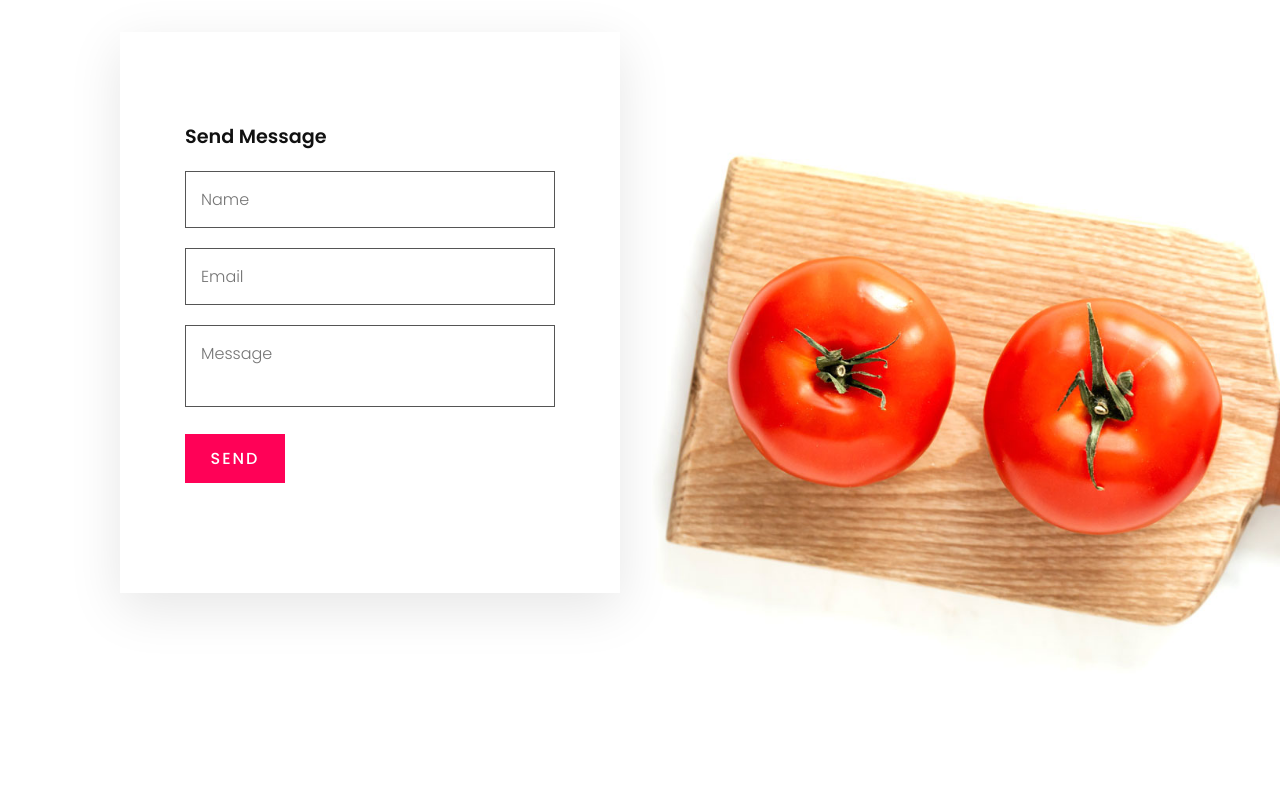
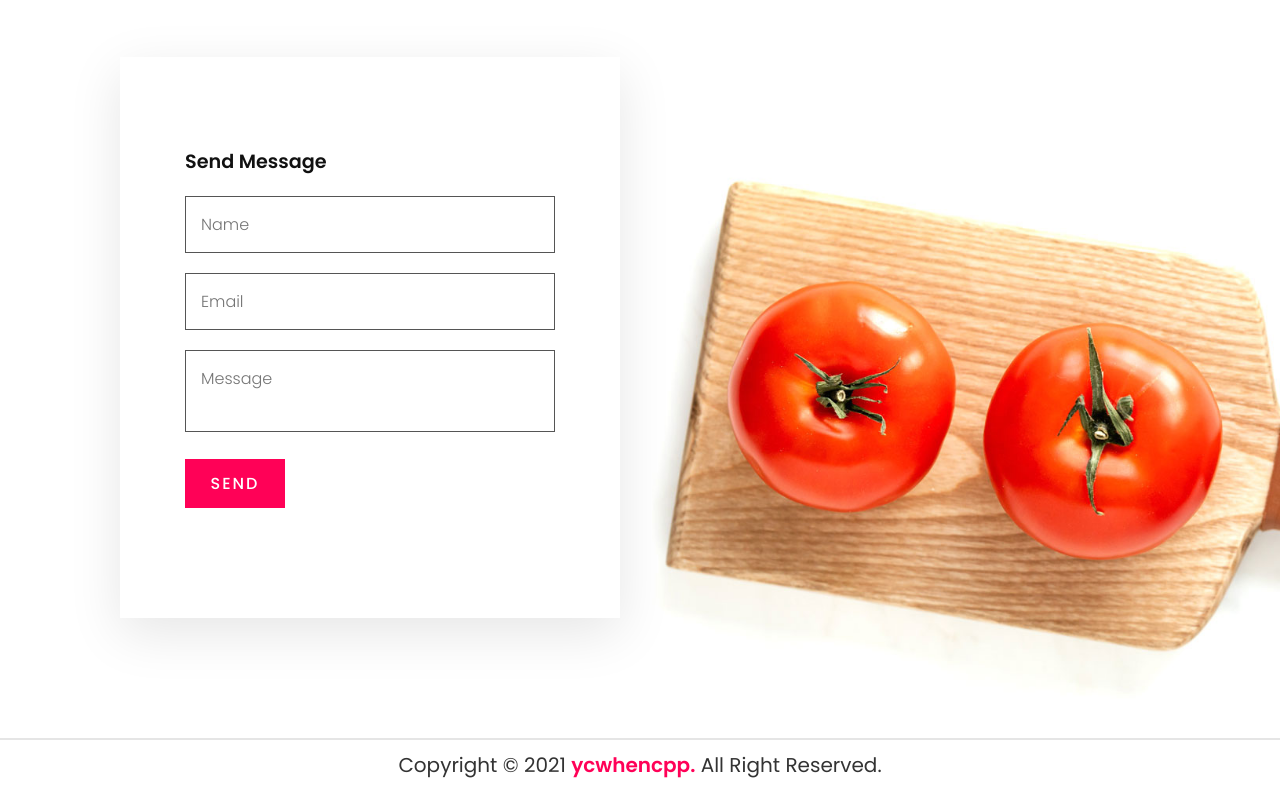
Before and after one commit to ycwhencpp/Rasturaant, a plain HTML site: page index.html in a window 1280 px wide. Shown: the part 6559-7349 px from the top of the page. Before the commit the page ends 7272 px from the top, so only its background shows below. Drawn offline with Linux system fonts and the light colour scheme.

Commit message:
added footer text

```diff
--- a/index.html
+++ b/index.html
@@ -129,6 +129,10 @@
             </div>
         </div>
     </section>
+<<<<<<< HEAD
+=======
+
+>>>>>>> a6850d6782eb171498b0ec5534c01757fb16d910
     <section class="testimonial" id="testimonial">
         <div class="title white">
             <h2 class="title-text">They <span>S</span>aid About Us</h2>
@@ -188,9 +192,9 @@
                     </div>
                 </div>
     </section>
-
-
-
+    <footer>
+        <p>Copyright &copy; 2021  <a href="#">ycwhencpp.</a> All Right Reserved.</p>
+    </footer>
     <script src="main.js"></script>
 </body>
 </html>
--- /dev/null
+++ b/style/_footer.scss
@@ -0,0 +1,17 @@
+footer{
+    display: flex;
+    align-items: center;
+    justify-content: center;
+    border-top:2px solid rgba(0,0,0,0.1);
+    padding: 10px 0;
+
+    p{
+
+        color:#333;
+        a{
+            color:#ff0157;
+            font-weight:600;
+            font-size:1em;
+        }
+    }
+}
--- a/style/style.scss
+++ b/style/style.scss
@@ -31,3 +31,4 @@ section{
 @import "expert";
 @import "testimonial";
 @import "contact";
+@import "footer";
```
Also changed, not shown: style/style.css, 1 other file.
